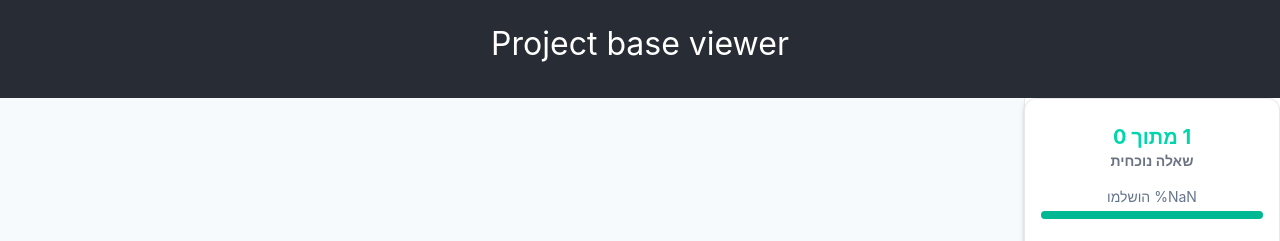
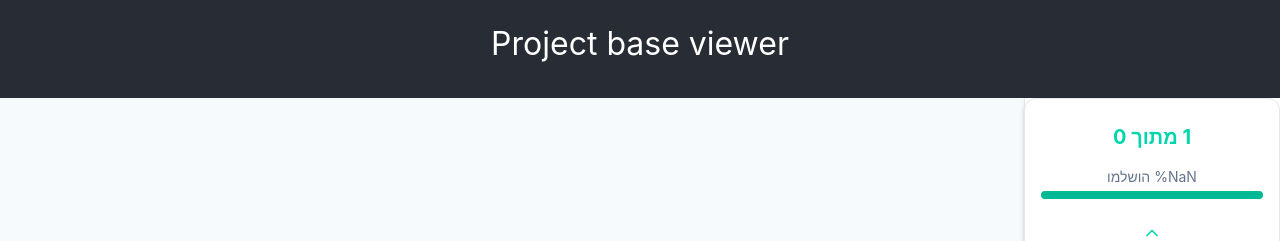
Before and after one commit to tamar0583235240/Temp-Project, a React (Create React App) app in the folder packages/frontend/: page /simulation in a window 1280 px wide. Shown: the top 241 px of the page. Built offline with nearby package versions, Linux system fonts and the light colour scheme; no server answers.

Commit message:
delete div

```diff
--- a/packages/frontend/src/features/interview/components/sidebar.tsx
+++ b/packages/frontend/src/features/interview/components/sidebar.tsx
@@ -15,7 +15,6 @@ const Sidebar: React.FC = () => {
     <div className="flex flex-col items-center py-6 px-4 h-full bg-white rounded-xl shadow-md border w-64">
       <div className="text-center text-xl font-bold text-primary mb-2">
         {`${currentIndex + 1} מתוך ${questions.length}`}
-        <div className="text-sm text-gray-500">שאלה נוכחית</div>
       </div>
 
       {/* אחוזי התקדמות */}
```
